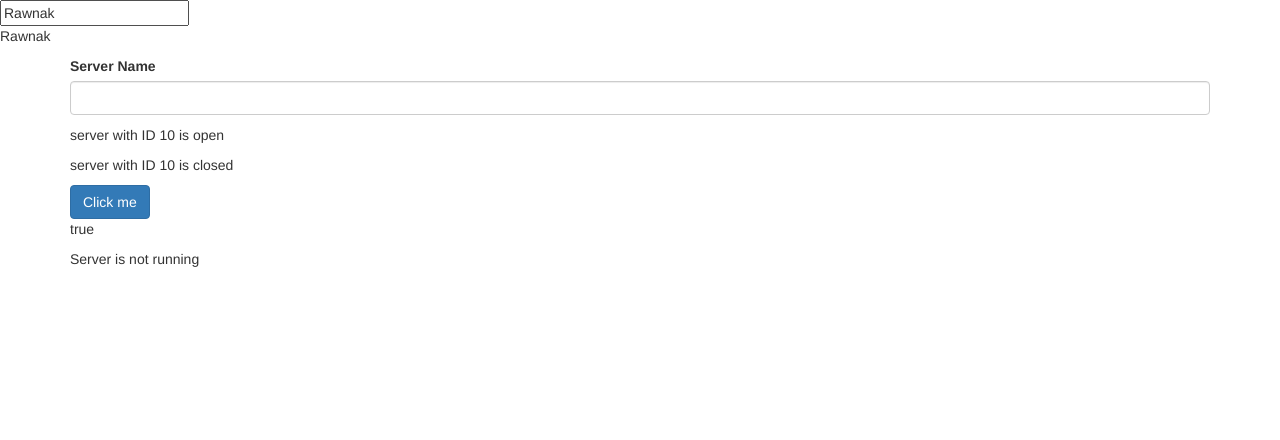
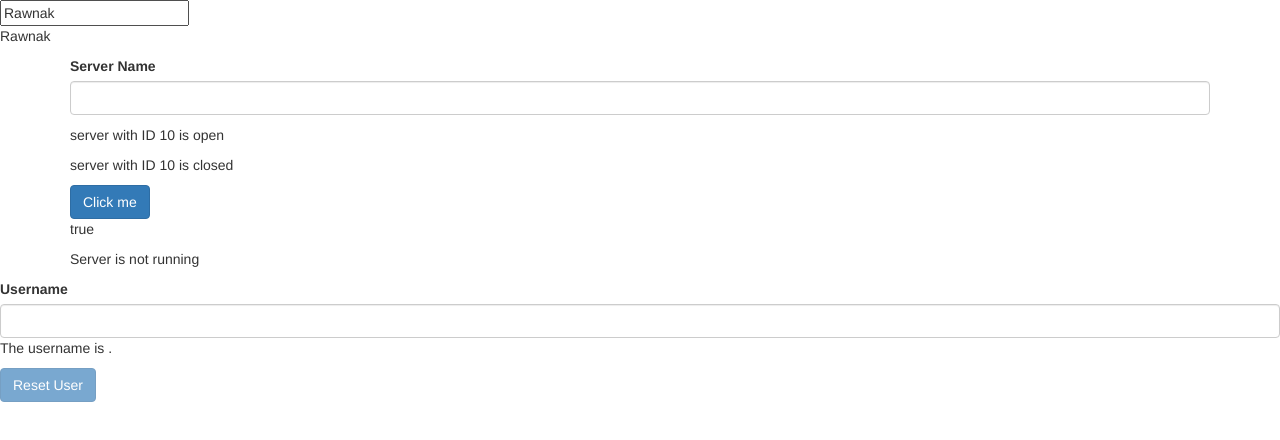
Before and after one commit to rawnakchourasia/Learn-Angular, an Angular app: page / in a window 1280 px wide. Shown: the top 440 px of the page. Built offline with nearby package versions, Linux system fonts and the light colour scheme.

Commit message:
Assignment 2 data binding

```diff
--- a/src/app/app.component.html
+++ b/src/app/app.component.html
@@ -2,3 +2,4 @@
 <input type="text" [(ngModel)]="Name">
 <p>{{ Name }}</p>
 <app-servers></app-servers>
+<app-data-binding></app-data-binding>
--- a/src/app/app.module.ts
+++ b/src/app/app.module.ts
@@ -4,13 +4,15 @@ import { FormsModule } from '@angular/forms';
 import { AppComponent } from './app.component';
 import { ServerComponent } from './server/server.component';
 import { ServersComponent } from './servers/servers.component';
+import { DataBindingComponent } from './data-binding/data-binding.component';
 
 
 @NgModule({
   declarations: [
     AppComponent,
     ServerComponent,
-    ServersComponent
+    ServersComponent,
+    DataBindingComponent
   ],
   imports: [
     BrowserModule,
--- /dev/null
+++ b/src/app/data-binding/data-binding.component.html
@@ -0,0 +1,4 @@
+<label for="user">Username</label>
+<input type="text" id="user" [(ngModel)]="userNameIs" class="form-control">
+<p>{{ getUsername() }}</p>
+<button class="btn btn-primary" (click)="resetUser()" [disabled]="!checkUser()">Reset User</button>
--- /dev/null
+++ b/src/app/data-binding/data-binding.component.ts
@@ -0,0 +1,30 @@
+import { Component, OnInit } from '@angular/core';
+
+@Component({
+  selector: 'app-data-binding',
+  templateUrl: './data-binding.component.html',
+  styleUrls: ['./data-binding.component.css']
+})
+export class DataBindingComponent implements OnInit {
+
+  userNameIs = "";
+  constructor() { }
+
+  ngOnInit(): void {
+  }
+
+  getUsername(){
+    return ("The username is "+this.userNameIs+'.');
+  }
+  checkUser(){
+    if(this.userNameIs==''){
+      return false;
+    }
+    else{
+      return true;
+    }
+  }
+  resetUser(){
+    this.userNameIs="";
+  }
+}
```
Also changed, not shown: src/app/data-binding/data-binding.component.css (added), 1 other file (tests, documents, lock files or other folders).
